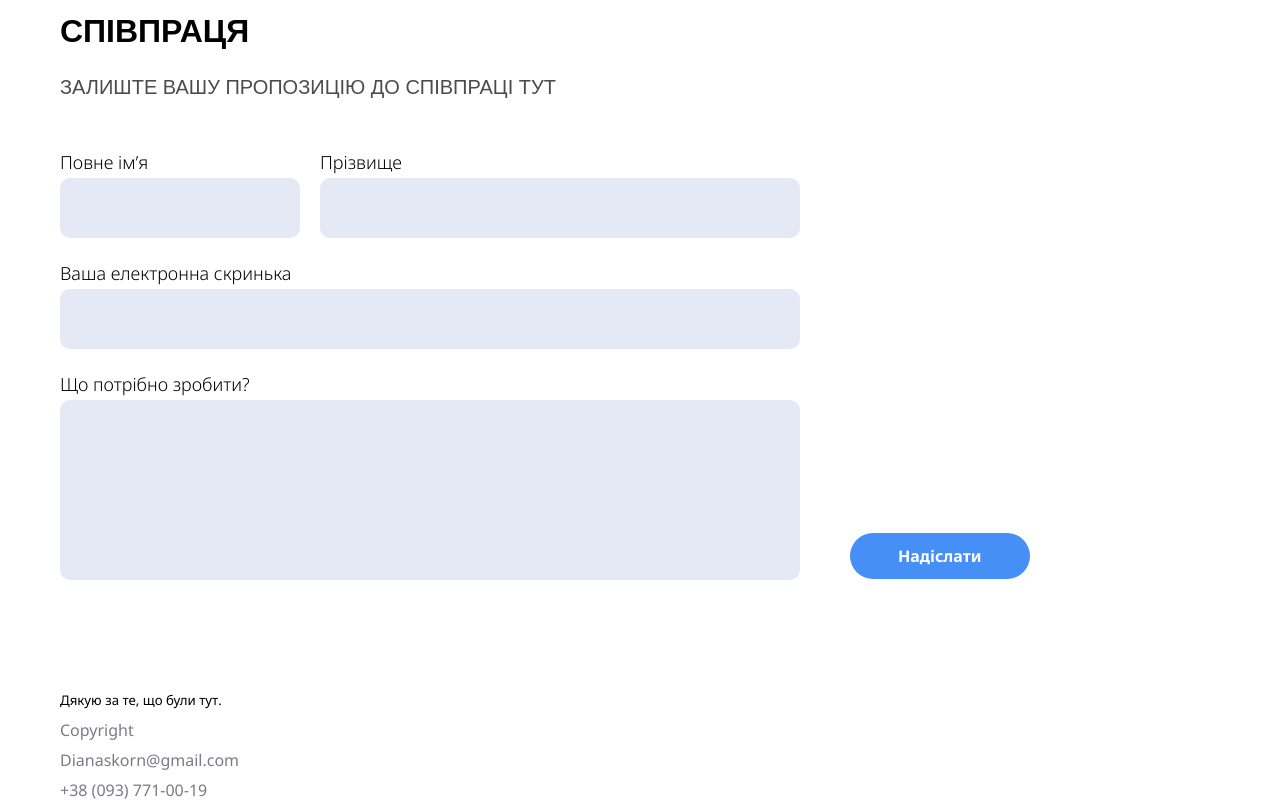
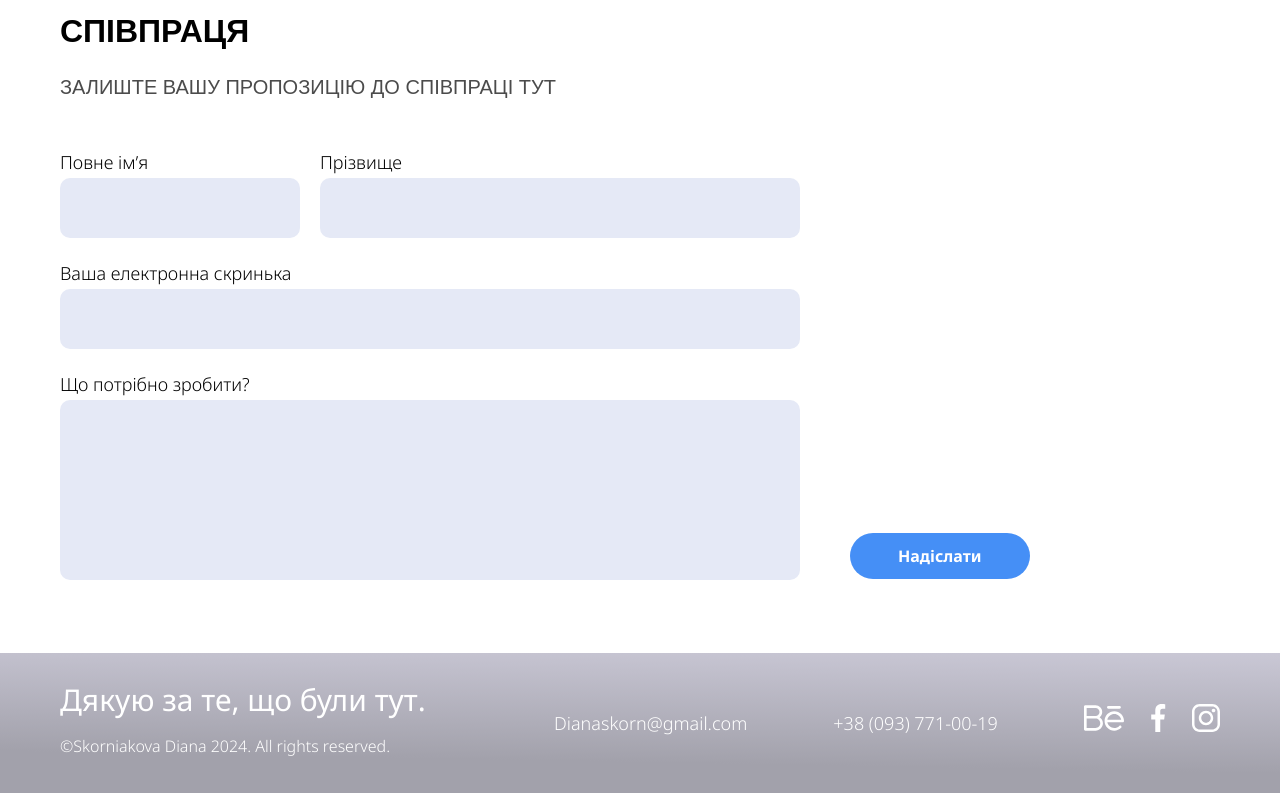
Before and after one commit to electrixky/designer-portfolio, a website built with webpack: page index.html in a window 1280 px wide. Shown: the part 3461-4266 px from the top of the page. Built offline with nearby package versions, Linux system fonts and the light colour scheme; files whose address does not match are found by name; a web font is replaced by a local one.

Commit message:
footer styling

```diff
--- a/index.html
+++ b/index.html
@@ -31,6 +31,7 @@
 </head>
 
 <body>
+
 <header class="header">
   <div class="wrapper">
     <nav class="header__nav">
@@ -362,7 +363,8 @@
           </div>
         </div>
       </div>
-      <button class="form__button button button--primary" style="margin-bottom: 10px; justify-self: start;">Надіслати</button>
+      <button class="form__button button button--primary" style="margin-bottom: 10px; justify-self: start;">Надіслати
+      </button>
     </form>
   </div>
 </section>
@@ -370,14 +372,68 @@
 <footer class="footer">
   <div class="wrapper">
     <div class="footer__content">
-      <h5 class="footer__title">Дякую за те, що були тут.</h5>
-      <p>Copyright</p>
-    </div>
-    <div class="footer__contacts">
-      <p class="footer__email">Dianaskorn@gmail.com</p>
-      <p class="footer__email">+38 (093) 771-00-19</p>
-      <div class="footer__social-icons">
-        <i></i>
+      <div>
+        <h5 class="footer__title">Дякую за те, що були тут.</h5>
+        <p class="footer__copyright">©Skorniakova Diana 2024. All rights reserved.</p>
+      </div>
+      <div class="footer__contacts">
+        <p class="footer__email">Dianaskorn@gmail.com</p>
+        <p class="footer__phone">+38 (093) 771-00-19</p>
+        <div class="footer__social-icons">
+          <div class="footer__social-icon">
+            <a href="https://www.behance.net/Dianaskorn" target="_blank">
+              <svg width="40" height="40" viewBox="0 0 40 40" fill="none" xmlns="http://www.w3.org/2000/svg">
+                <path
+                  d="M15.6464 19.2154C17.21 17.995 18.218 16.0948 18.218 13.9624C18.218 10.2886 15.2292 7.2998 11.5556 7.2998H1.32686C0.593904 7.2998 0 7.89389 0 8.62667V31.3732C0 32.106 0.593904 32.7001 1.32686 32.7001H11.5556C15.6165 32.7001 18.9202 29.3965 18.9202 25.3361C18.9202 22.7877 17.619 20.538 15.6464 19.2154ZM11.5556 9.95353C13.7659 9.95353 15.5643 11.7521 15.5643 13.9624C15.5643 16.1728 13.7659 17.9712 11.5556 17.9712H2.65373V9.95353H11.5556ZM11.5556 30.0463H2.65373V20.6249H11.5556C14.1532 20.6249 16.2665 22.7383 16.2665 25.336C16.2665 27.9332 14.1532 30.0463 11.5556 30.0463Z"
+                  fill="white"/>
+                <path
+                  d="M30.2834 13.2671C24.9259 13.2671 20.5671 17.6258 20.5671 22.9835C20.5671 28.3412 24.9259 32.6998 30.2834 32.6998C32.8788 32.6998 35.3188 31.6891 37.1541 29.8538C37.6725 29.3356 37.6725 28.4956 37.1543 27.9774C36.6361 27.4592 35.7959 27.4592 35.2778 27.9774C33.9435 29.3114 32.1699 30.0461 30.2834 30.0461C26.8428 30.0461 23.9704 27.5723 23.3477 24.3103H38.6731C39.4061 24.3103 40 23.7162 40 22.9835C40 17.6258 35.6411 13.2671 30.2834 13.2671ZM30.2834 15.9208C33.7241 15.9208 36.5965 18.3944 37.2194 21.6566H23.3477C23.9704 18.3944 26.8428 15.9208 30.2834 15.9208Z"
+                  fill="white"/>
+                <path
+                  d="M24.3133 10.6557H35.5461C36.2791 10.6557 36.873 10.0616 36.873 9.32882C36.873 8.59603 36.2791 8.00195 35.5461 8.00195H24.3133C23.5803 8.00195 22.9864 8.59603 22.9864 9.32882C22.9864 10.0616 23.5803 10.6557 24.3133 10.6557Z"
+                  fill="white"/>
+              </svg>
+            </a>
+          </div>
+          <div class="footer__social-icon">
+            <a href="https://www.facebook.com/diana.skorniakova" target="_blank">
+              <svg width="28" height="28" viewBox="0 0 28 28" fill="none" xmlns="http://www.w3.org/2000/svg">
+                <g clip-path="url(#clip0_85_6)">
+                  <path
+                    d="M18.6631 4.64917H21.2193V0.197167C20.7783 0.1365 19.2616 0 17.4953 0C13.8098 0 11.2851 2.31817 11.2851 6.57883V10.5H7.21814V15.477H11.2851V28H16.2715V15.4782H20.174L20.7935 10.5012H16.2703V7.07233C16.2715 5.63383 16.6588 4.64917 18.6631 4.64917Z"
+                    fill="white"/>
+                </g>
+                <defs>
+                  <clipPath id="clip0_85_6">
+                    <rect width="28" height="28" fill="white"/>
+                  </clipPath>
+                </defs>
+              </svg>
+            </a>
+          </div>
+          <div class="footer__social-icon">
+            <a href="https://www.instagram.com/" target="_blank">
+              <svg width="28" height="28" viewBox="0 0 28 28" fill="none" xmlns="http://www.w3.org/2000/svg">
+                <g clip-path="url(#clip0_78_224)">
+                  <path
+                    d="M20.2727 0H7.72678C3.46623 0 0 3.4664 0 7.72694V20.2729C0 24.5336 3.46623 27.9998 7.72678 27.9998H20.2727C24.5336 27.9998 27.9998 24.5334 27.9998 20.2729V7.72694C28 3.4664 24.5336 0 20.2727 0ZM25.5157 20.2729C25.5157 23.1638 23.1638 25.5156 20.2729 25.5156H7.72678C4.83607 25.5157 2.48428 23.1638 2.48428 20.2729V7.72694C2.48428 4.83623 4.83607 2.48428 7.72678 2.48428H20.2727C23.1636 2.48428 25.5156 4.83623 25.5156 7.72694V20.2729H25.5157Z"
+                    fill="white"/>
+                  <path
+                    d="M13.9999 6.78516C10.0216 6.78516 6.78503 10.0217 6.78503 14C6.78503 17.9782 10.0216 21.2145 13.9999 21.2145C17.9782 21.2145 21.2147 17.9782 21.2147 14C21.2147 10.0217 17.9782 6.78516 13.9999 6.78516ZM13.9999 18.7301C11.3916 18.7301 9.26932 16.6082 9.26932 13.9998C9.26932 11.3913 11.3914 9.26927 13.9999 9.26927C16.6084 9.26927 18.7305 11.3913 18.7305 13.9998C18.7305 16.6082 16.6082 18.7301 13.9999 18.7301Z"
+                    fill="white"/>
+                  <path
+                    d="M21.5174 4.67871C21.0387 4.67871 20.5685 4.87249 20.2305 5.212C19.8908 5.54987 19.6956 6.02022 19.6956 6.50052C19.6956 6.97932 19.891 7.44951 20.2305 7.78903C20.5684 8.12689 21.0387 8.32232 21.5174 8.32232C21.9977 8.32232 22.4664 8.12689 22.8059 7.78903C23.1454 7.44951 23.3392 6.97915 23.3392 6.50052C23.3392 6.02022 23.1454 5.54987 22.8059 5.212C22.468 4.87249 21.9977 4.67871 21.5174 4.67871Z"
+                    fill="white"/>
+                </g>
+                <defs>
+                  <clipPath id="clip0_78_224">
+                    <rect width="28" height="28" fill="white"/>
+                  </clipPath>
+                </defs>
+              </svg>
+            </a>
+          </div>
+        </div>
       </div>
     </div>
   </div>
--- a/src/scss/components/_contact.scss
+++ b/src/scss/components/_contact.scss
@@ -2,6 +2,7 @@
   background-size: cover;
   background: url("../../../dist/assets/images/contact/contact-bg.png") no-repeat center 0;
   padding: 6rem 0 4rem;
+  margin-bottom: 0;
 }
 
 .section__title--contact {
--- a/src/scss/components/_footer.scss
+++ b/src/scss/components/_footer.scss
@@ -0,0 +1,41 @@
+.footer {
+  max-height: 200px;
+  background: linear-gradient(181deg, #CDCBD9 -6.17%, #A2A1AB 74.16%);
+  color: white;
+
+  &__content {
+    display: grid;
+    gap: 50px;
+    grid-template-columns: 1.2fr 1.8fr;
+    align-items: center;
+    padding: 2rem 0;
+  }
+
+  &__title {
+    font-size: 30px;
+    margin-bottom: 1rem;
+  }
+
+  &__copyright {
+    font-weight: 300;
+    color: white;
+  }
+
+  &__contacts {
+    display: flex;
+    justify-content: space-between;
+    align-items: center;
+  }
+
+  &__email, &__phone {
+    color: white;
+    font-size: 18px;
+    font-weight: 300;
+  }
+
+  &__social-icons {
+    display: flex;
+    gap: 20px;
+    align-items: center;
+  }
+}
```
